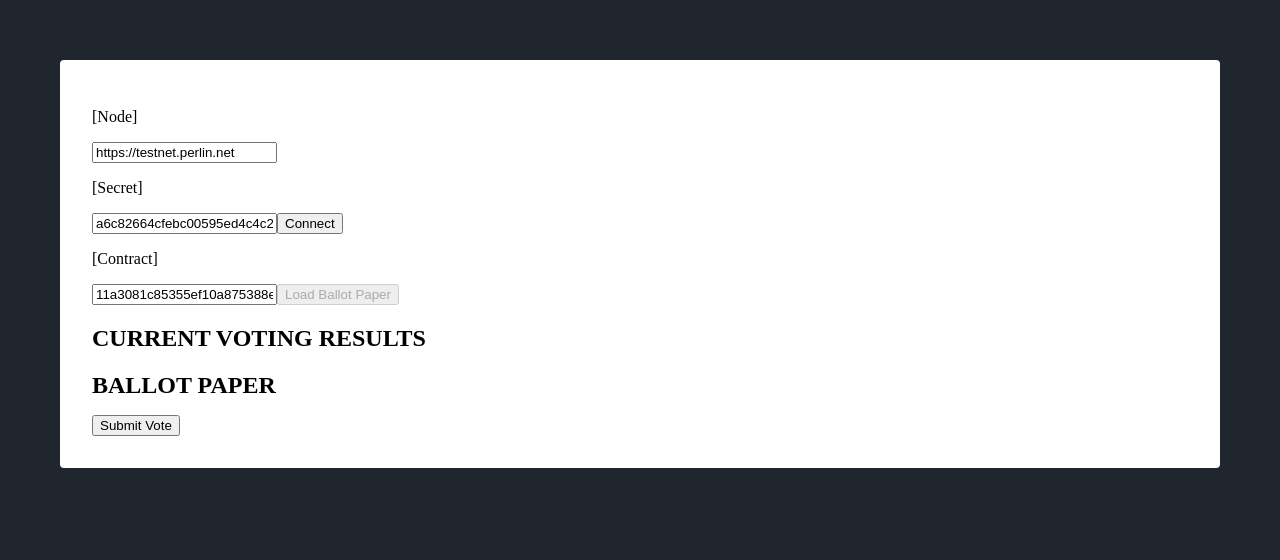
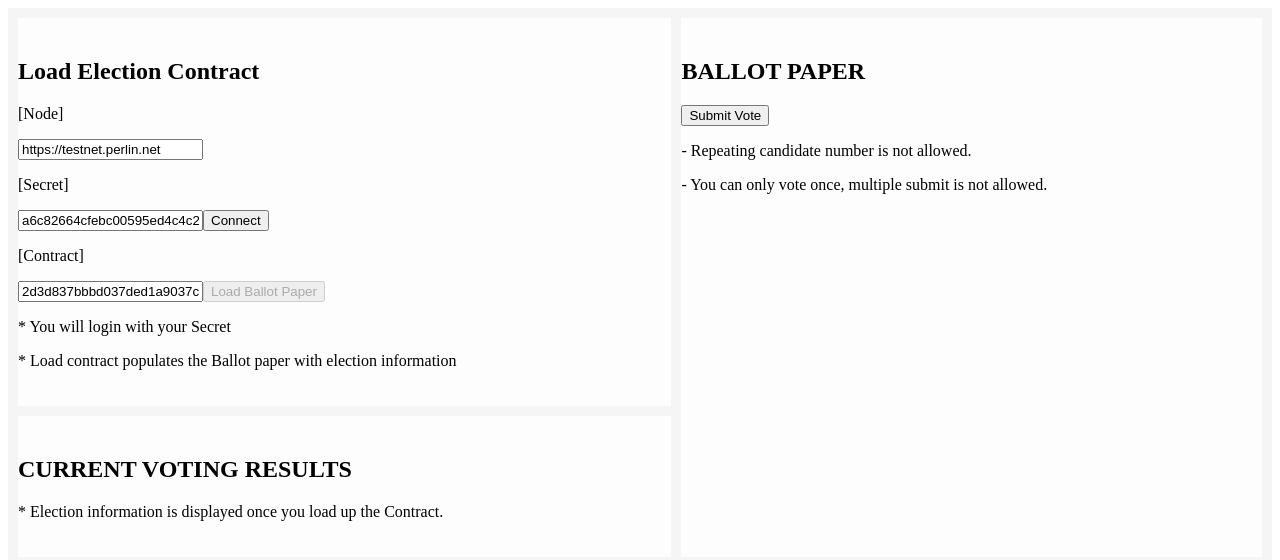
Before and after one commit to bofeiw/2hats-assessments, a Vue app in the folder frontend/: page / in a window 1280 px wide. Shown: the top 560 px of the page. Built offline with nearby package versions, Linux system fonts and the light colour scheme.

Commit message:
finish front end

```diff
--- a/frontend/src/App.vue
+++ b/frontend/src/App.vue
@@ -1,9 +1,12 @@
 <template>
     <div id="app">
         <div id="load">
+            <h2>Load Election Contract</h2>
             <p>[Node]    </p><input type="text" id="node" value="https://testnet.perlin.net"/><br>
             <p>[Secret]  </p><input type="text" id="secret" value="a6c82664cfebc00595ed4c4c2425dc5059296c686f26fc02ec0e42d312015c79b2e8e3167a6665386dd226cc7f3b693d9d44f760ff146424789aff3e707927c1"/><button @click="setconnect()">Connect</button> <br>
-            <p>[Contract]</p><input type="text" id="contract" value="11a3081c85355ef10a875388ec12e35dcaf74db92b6b0a94c58616d9c704bb98"/><button id="contract-button" type="button" disabled @click="setcontract()">Load Ballot Paper</button> <br>
+            <p>[Contract]</p><input type="text" id="contract" value="2d3d837bbbd037ded1a9037ca49c1fc4d64b794b8816c3e4278e8f575bb688e2"/><button id="contract-button" type="button" disabled @click="setcontract()">Load Ballot Paper</button> <br>
+            <p>* You will login with your Secret</p>
+            <p>* Load contract populates the Ballot paper with election information</p>
         </div>
 
         <div id="result">
@@ -14,6 +17,7 @@
                     <p>{{ vote.points }} Points</p>
                 </li>
             </ol>
+            <p>* Election information is displayed once you load up the Contract.</p>
         </div>
 
         <div id="vote">
@@ -30,7 +34,12 @@
                     <p>{{ vote.name }}</p>
                 </li>
             </ol>
-            <button @click="vote">Submit Vote</button>
+            <button id="choose-submit" @click="vote">Submit Vote</button>
+            <h3 id="choose-disable" style="display: none">
+                You voted before. No duplicated vote.
+            </h3>
+            <p>- Repeating candidate number is not allowed.</p>
+            <p>- You can only vote once, multiple submit is not allowed.</p>
         </div>
     </div>
 </template>
@@ -84,8 +93,6 @@
             getVotes() {
                 if (! this.logged) return;
                 const raw = this.$contract.test(this.$wallet, 'get_votes', JSBI.BigInt(0));
-                console.log(raw);
-                console.log("done");
 
                 if (raw.logs[0]) {
                     this.votes = raw.logs[0].split(';').map((a, aidx) => {
@@ -95,7 +102,6 @@
                             points: parseInt(matched[1])
                         }
                     }).sort((a, b) => a.points - b. points);
-                    console.log(this.votes);
                 } else {
                     this.votes = []
                 }
@@ -111,6 +117,14 @@
                         })();
                     }
                 });
+
+                // if is voted already
+                const raw = this.$contract.test(this.$wallet, 'is_voted', JSBI.BigInt(0));
+                if (raw.logs[0] === '1') {
+                    document.getElementById('choose').style.display = 'none';
+                    document.getElementById('choose-submit').style.display = 'none';
+                    document.getElementById('choose-disable').style.display = 'block';
+                }
             },
             async vote() {
                 if (! this.logged) return;
@@ -141,53 +155,28 @@
 </script>
 
 <style>
-    html, body, pre, code, kbd, samp {
-        font-family: "Press Start 2P";
+    #vote {
+        grid-area: vote;
     }
-
-    body {
-        background: #20262E;
-        padding: 20px;
+    #load {
+        grid-area: load;
+    }
+    #result {
+        grid-area: result;
     }
 
     #app {
-        background: #fff;
-        border-radius: 4px;
-        padding: 20px;
-        transition: all 0.2s;
-        margin: 2rem;
-        padding: 2rem;
+        display: grid;
+        grid-template-areas:
+                "load   vote"
+                "result vote";
+        grid-gap: 10px;
+        padding: 10px;
+        background-color: whitesmoke;
     }
 
-    ol {
-        margin-left: 16px;
-    }
-
-    li {
-        margin: 8px 0;
-    }
-
-    h2 {
-        font-weight: bold;
-        margin-bottom: 15px;
-    }
-
-    del {
-        color: rgba(0, 0, 0, 0.3);
-    }
-
-    .nes-btn {
-        padding: 0px 4px;
-        margin: 0px;
-    }
-
-    .spacer {
-        height: 1rem;
-    }
-
-    textarea {
-        width: 100%;
-        border: none;
-        height: 200px;
+    #app > div {
+        background-color: rgba(255, 255, 255, 0.8);
+        padding: 20px 0;
     }
 </style>
```
